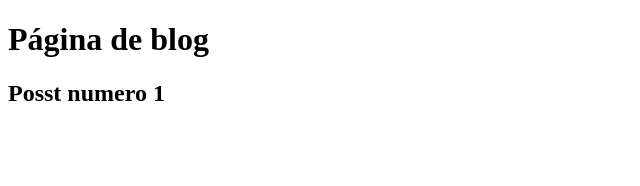
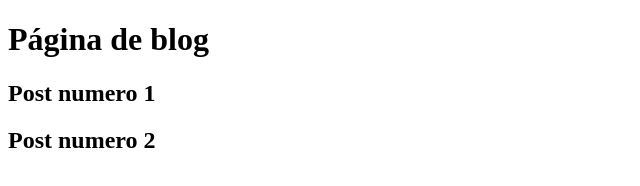
Before and after one commit to gdruzian/aulagithub, a plain HTML site: page blog.html in a window 1280 px wide. Shown: the whole page, without its empty margins (0-640 px from the left). Drawn offline with Linux system fonts and the light colour scheme.

Commit message:
Update blog

```diff
--- a/blog.html
+++ b/blog.html
@@ -7,6 +7,7 @@
 </head>
 <body>
     <h1>Página de blog</h1>
-    <h2>Posst numero 1</h2>
+    <h2>Post numero 1</h2>
+    <h2>Post numero 2</h2>
 </body>
 </html>
```
